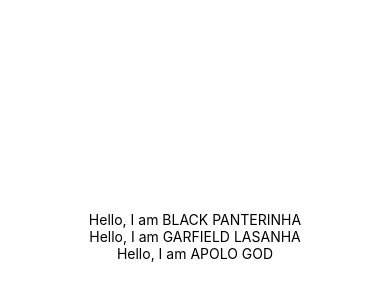
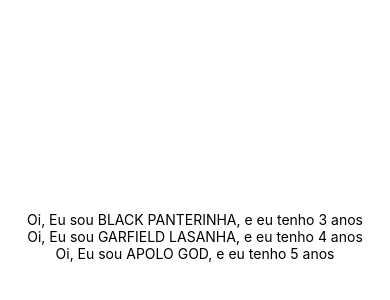
Before and after one commit to victorlhp/ProjetoBemEstar, a React Native app: screen / in a window 390 px wide. Shown: the part 186-486 px from the top of the page. Built offline with nearby package versions, Linux system fonts and the light colour scheme.

Commit message:
adiciona a propriedade idade ao componente Cat

```diff
--- a/App.js
+++ b/App.js
@@ -5,8 +5,8 @@ const getNomeCompleto = (nome, sobrenome) => {
   return nome + ' ' + sobrenome;
 }
 
-const Cat = ({nome, sobrenome}) => {
-  return <Text>Hello, I am {getNomeCompleto(nome, sobrenome).toUpperCase()}</Text>
+const Cat = ({nome, sobrenome, idade}) => {
+  return <Text>Oi, Eu sou {getNomeCompleto(nome, sobrenome).toUpperCase()}, e eu tenho {(idade)} anos</Text>
 }
 
 export default IFAL;
@@ -14,9 +14,9 @@ export default IFAL;
 function IFAL() {
   return (
     <View style={styles.container}>
-      <Cat nome="Black" sobrenome="Panterinha"/>
-      <Cat nome="Garfield" sobrenome="Lasanha"/>
-      <Cat nome="Apolo" sobrenome="God"/>
+      <Cat nome="Black" sobrenome="Panterinha" idade={3} />
+      <Cat nome="Garfield" sobrenome="Lasanha" idade={4}/>
+      <Cat nome="Apolo" sobrenome="God" idade={5}/>
       <StatusBar style="auto" />
     </View>
   );
```
